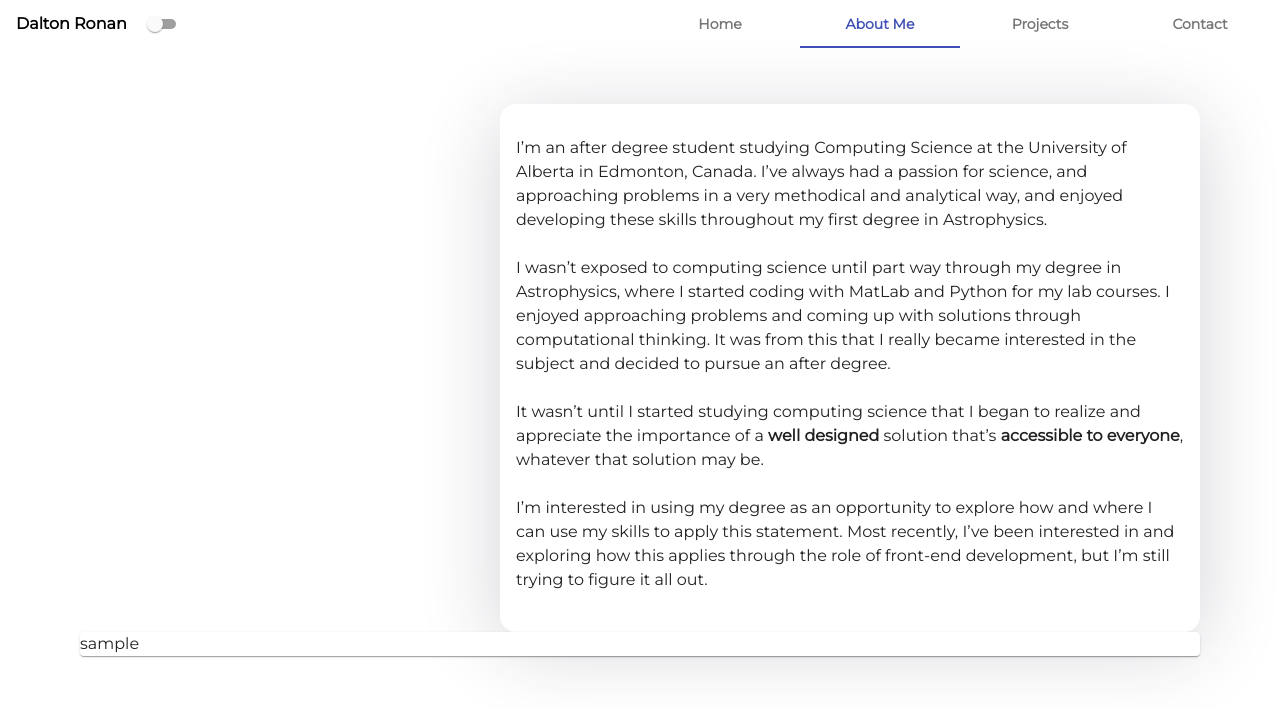
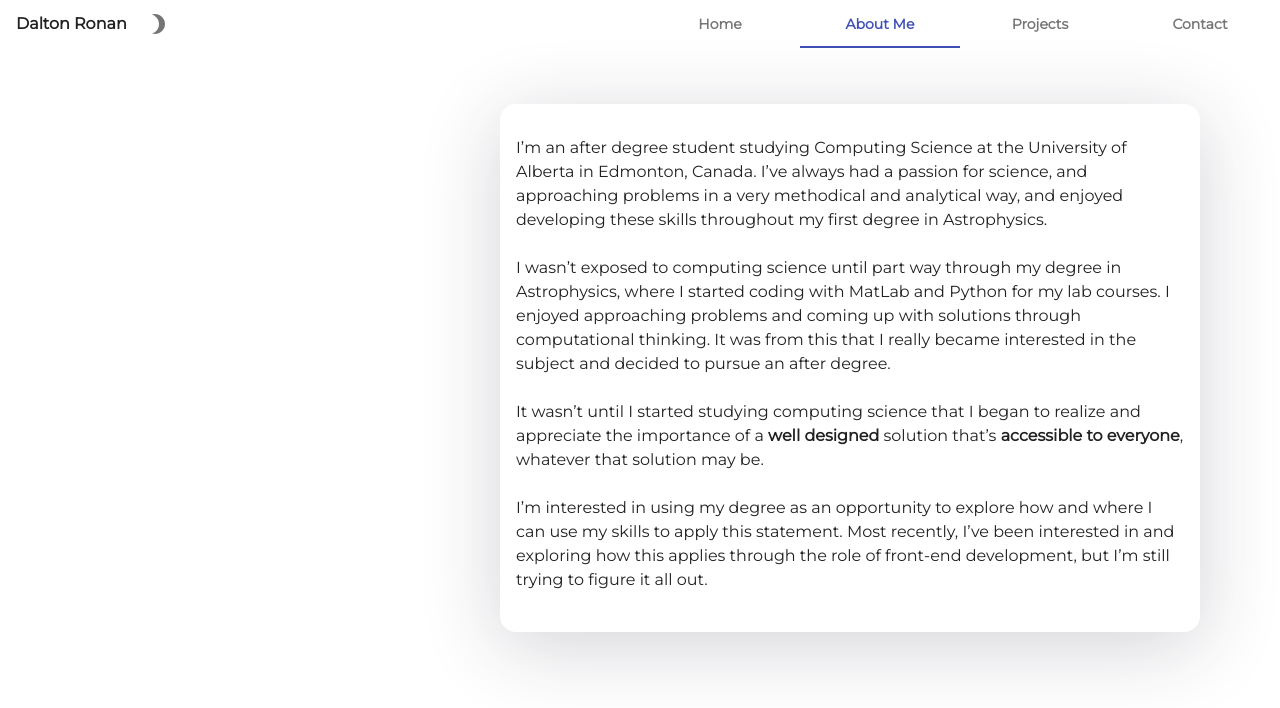
Before and after one commit to Djohnronan/portfolio, a React (Create React App) app: page /about in a window 1280 px wide. Shown: the top 708 px of the page. Built offline with nearby package versions, Linux system fonts and the light colour scheme.

Commit message:
place app on paper so theme switches correctly

```diff
--- a/src/App.css
+++ b/src/App.css
@@ -20,3 +20,7 @@
 .MuiTabs-root {
   margin-left: auto;
 }
+
+.App {
+  height: 100vh;
+}
--- a/src/App.js
+++ b/src/App.js
@@ -1,15 +1,16 @@
 import React, { useState } from 'react';
 import Tab from '@material-ui/core/Tab';
 import Tabs from '@material-ui/core/Tabs';
-import { Typography, Switch, ThemeProvider, Box} from '@material-ui/core';
+import { Typography, IconButton, ThemeProvider, Box, Paper} from '@material-ui/core';
 import { createMuiTheme } from '@material-ui/core/styles'
 import { BrowserRouter, Route, Switch as RouteSwitch, Link } from "react-router-dom";
-import { ParallaxProvider } from 'react-scroll-parallax';
 
 import Home from './home/Home';
 import About from './about/About';
 import Contact from './contact/Contact';
 import Projects from './projects/Projects';
+import Brightness3Icon from '@material-ui/icons/Brightness3';
+import Brightness7Icon from '@material-ui/icons/Brightness7';
 
 import './App.css'
 import { lightTheme, darkTheme } from "./Themes"
@@ -21,13 +22,17 @@ function App() {
 
   return (
     <ThemeProvider theme={appliedTheme}>
-      <ParallaxProvider>
-        <div className="App">
+      <Paper className="App" square>
           <BrowserRouter>
             <Route path="/" render={(history) => (
               <Box style={{ display: 'flex', alignItems: 'center'}}>
                 <Typography style={{ fontWeight: 600, paddingLeft: '1em', paddingRight: '1em' }}>Dalton Ronan</Typography>
-                <Switch size='small' onClick={() => setTheme(!theme)} />
+                <IconButton size='small' onClick={() => setTheme(!theme)}>
+                  { theme ?
+                  <Brightness3Icon aria-label="Toggle light/dark theme" title="Toggle light/dark theme" /> :
+                  <Brightness7Icon aria-label="Toggle light/dark theme" title="Toggle light/dark theme" />
+                  }
+                </IconButton>
                 <Tabs
                   value={history.location.pathname !== "/" ? history.location.pathname : false}
                   indicatorColor="primary"
@@ -47,9 +52,8 @@ function App() {
               <Route path="/contact" component={Contact}></Route>
             </RouteSwitch>
           </BrowserRouter>
-        </div>
-      </ParallaxProvider>
-    </ThemeProvider>
+        </Paper>
+     </ThemeProvider>
   );
 }
 
--- a/src/about/About.js
+++ b/src/about/About.js
@@ -1,35 +1,32 @@
 import React from 'react';
 import Card from '@material-ui/core/Card';
-import { CardContent, CardMedia, Typography } from '@material-ui/core';
-import headshot from "../media/headshot.jpg"
-import fish from "../media/fish.jpg"
+import { CardContent, Typography } from '@material-ui/core';
+// import headshot from "../media/headshot.jpg"
+// import fish from "../media/fish.jpg"
 import './about.css'
-import { Parallax } from 'react-scroll-parallax';
 
 export default function About() {
-  var photos = [
-    {
-      name: "photo",
-      description: "photo",
-      image: headshot
-    },
-    {
-      name: "photo2",
-      description: "photo2",
-      image: fish
+  // var photos = [
+  //   {
+  //     name: "photo",
+  //     description: "photo",
+  //     image: headshot
+  //   },
+  //   {
+  //     name: "photo2",
+  //     description: "photo2",
+  //     image: fish
 
-    },
-    {
-      name: "photo3",
-      description: "photo3",
-      image: headshot
+  //   },
+  //   {
+  //     name: "photo3",
+  //     description: "photo3",
+  //     image: headshot
 
-    },
-
-  ]
+  //   },
+  // ]
 
   return (
-    <div >
       <Card className='aboutBlurb' style={{ marginTop: '7vh', marginRight: '10vh' }}>
         <CardContent>
           <Typography>
@@ -43,26 +40,5 @@ export default function About() {
           </Typography>
         </CardContent>
       </Card>
-
-      {/* <Parallax x={['-95', '200']}>
-        <Card className='aboutPhotoCarousel' style={{ marginTop: '7vh', marginLeft: '10vh' }}>
-          <Carousel>
-            {
-              photos.map((item, i) => <CardMedia
-                className='carouselPhoto'
-                key={i}
-                image={item.image}
-                title={item.name} />
-              )
-            }
-          </Carousel>
-        </Card>
-      </Parallax> */}
-      <Card className="aboutOther">
-        <Typography>
-          sample
-                </Typography>
-      </Card>
-    </div>
   )
 }
--- a/src/home/Home.js
+++ b/src/home/Home.js
@@ -25,9 +25,9 @@ export default function Home() {
       </Fade>
       <Fade delay={3000} duration={2000} style={{ display: 'flex' }}>
         <Box className="homeButtons">
-          <Button variant="outlined" color="primary" component={Link} to="/about">Learn More</Button>
+          <Button aria-label="Learn More" variant="outlined" color="primary" component={Link} to="/about">Learn More</Button>
           <a style={{textDecoration: 'none'}} href={resume} rel="noopener noreferrer" target="_blank">
-          <Button variant="outlined" color="primary">Resume</Button>
+          <Button aria-label="Rèsumè" variant="outlined" color="primary">Resume</Button>
           </a>
         </Box>
       </Fade>
```
